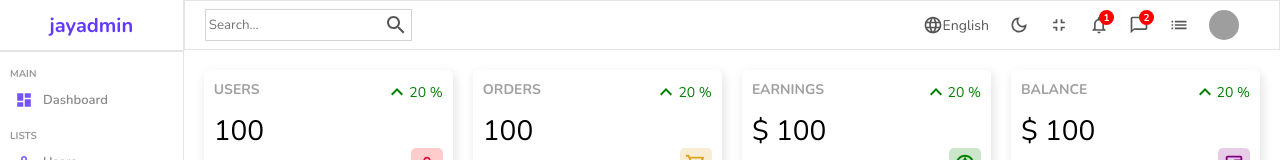
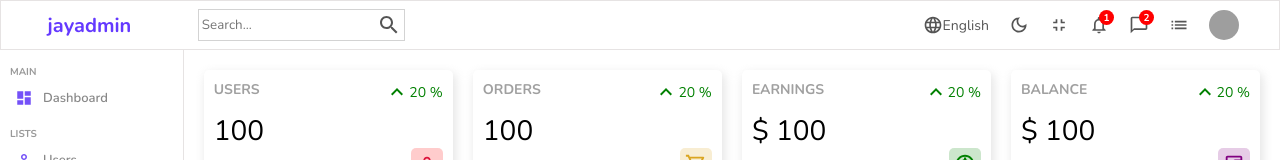
Before and after one commit to jay-rt/adminpanel, a React (Vite) app: page / in a window 1280 px wide. Shown: the top 160 px of the page. Built offline with nearby package versions, Linux system fonts and the light colour scheme; grey boxes are pictures that could not be loaded.

Commit message:
moved logo from navbar to sidebar and used navbar and sidebar as global components

```diff
--- a/src/App.jsx
+++ b/src/App.jsx
@@ -1,4 +1,7 @@
+import "./app.scss";
 import { BrowserRouter, Route, Routes } from "react-router-dom";
+import Navbar from "./components/navbar/Navbar";
+import Sidebar from "./components/sidebar/Sidebar";
 import Home from "./pages/home/Home";
 import List from "./pages/list/List";
 import Login from "./pages/login/Login";
@@ -9,6 +12,10 @@ const App = () => {
   return (
     <>
       <BrowserRouter>
+        <Navbar />
+        <div className="main-container">
+          <Sidebar />
+          <main className="main">
             <Routes>
               <Route path="/" element={<Home />} />
               <Route path="/login" element={<Login />} />
@@ -23,6 +30,8 @@ const App = () => {
                 <Route path="new" element={<New />} />
               </Route>
             </Routes>
+          </main>
+        </div>
       </BrowserRouter>
     </>
   );
--- /dev/null
+++ b/src/app.scss
@@ -0,0 +1,7 @@
+.main-container {
+  display: flex;
+
+  .main {
+    flex: 6;
+  }
+}
--- a/src/components/navbar/Navbar.jsx
+++ b/src/components/navbar/Navbar.jsx
@@ -10,7 +10,10 @@ import ListOutlinedIcon from "@mui/icons-material/ListOutlined";
 const Navbar = () => {
   return (
     <div className="navbar">
-      <div className="wrapper">
+      <div className="left">
+        <span className="logo">jayadmin</span>
+      </div>
+      <div className="right">
         <div className="search">
           <input type="text" placeholder="Search..." />
           <SearchOutlinedIcon />
--- a/src/components/navbar/navbar.scss
+++ b/src/components/navbar/navbar.scss
@@ -6,10 +6,25 @@
   font-size: 14px;
   color: #555;
 
-  .wrapper {
+  .left {
+    display: flex;
+    flex: 1;
+    height: 50px;
+    align-items: center;
+    justify-content: center;
+
+    .logo {
+      font-size: 20px;
+      font-weight: bold;
+      color: #6439ff;
+    }
+  }
+
+  .right {
     width: 100%;
     padding: 20px;
     display: flex;
+    flex: 6;
     align-items: center;
     justify-content: space-between;
 
--- a/src/components/sidebar/Sidebar.jsx
+++ b/src/components/sidebar/Sidebar.jsx
@@ -15,10 +15,6 @@ import ExitToAppIcon from "@mui/icons-material/ExitToApp";
 const Sidebar = () => {
   return (
     <div className="sidebar">
-      <div className="top">
-        <span className="logo">jayadmin</span>
-      </div>
-      <hr />
       <div className="center">
         <ul>
           <p className="title">MAIN</p>
@@ -76,7 +72,7 @@ const Sidebar = () => {
           </li>
         </ul>
       </div>
-      <div className="bottom">
+      <div className="color">
         <div className="color-options"></div>
         <div className="color-options"></div>
       </div>
--- a/src/components/sidebar/sidebar.scss
+++ b/src/components/sidebar/sidebar.scss
@@ -3,24 +3,6 @@
   border-right: 0.5px solid rgb(230, 227, 227);
   min-height: 100vh;
   background-color: #fff;
-
-  .top {
-    display: flex;
-    height: 50px;
-    align-items: center;
-    justify-content: center;
-
-    .logo {
-      font-size: 20px;
-      font-weight: bold;
-      color: #6439ff;
-    }
-  }
-
-  hr {
-    height: 0;
-    border: 0.5px solid rgb(230, 227, 227);
-  }
 
   .center {
     padding-left: 10px;
@@ -61,7 +43,7 @@
     }
   }
 
-  .bottom {
+  .color {
     display: flex;
     align-items: center;
     margin: 10px;
--- a/src/pages/home/Home.jsx
+++ b/src/pages/home/Home.jsx
@@ -9,9 +9,6 @@ import "./home.scss";
 const Home = () => {
   return (
     <div className="home">
-      <Sidebar />
-      <div className="homeContainer">
-        <Navbar />
       <div className="widgets">
         <Widget type="user" />
         <Widget type="order" />
@@ -27,7 +24,6 @@ const Home = () => {
         <List />
       </div>
     </div>
-    </div>
   );
 };
 
--- a/src/pages/home/home.scss
+++ b/src/pages/home/home.scss
@@ -1,7 +1,4 @@
 .home {
-  display: flex;
-
-  .homeContainer {
   flex: 6;
 
   .widgets,
@@ -29,4 +26,3 @@
     color: gray;
   }
 }
-}
```
Lines whose indentation alone changed are shown as unchanged.
